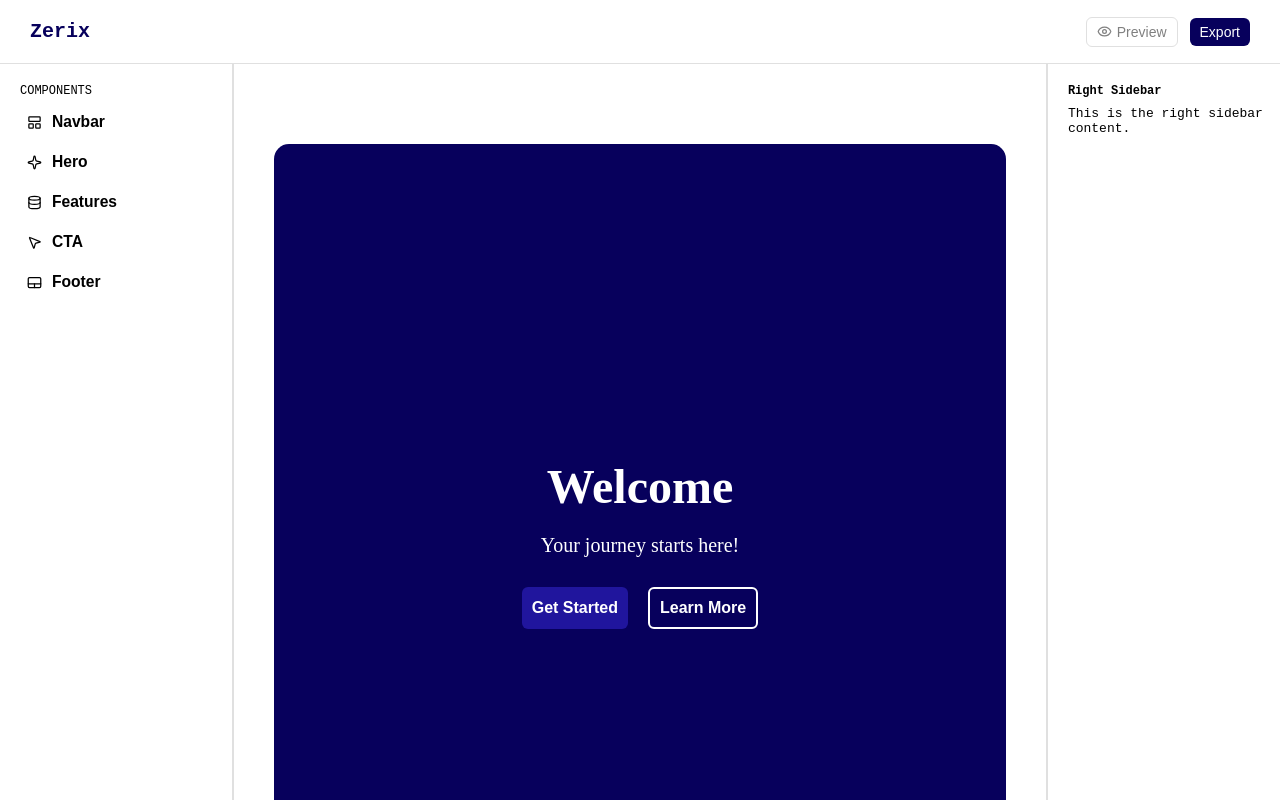
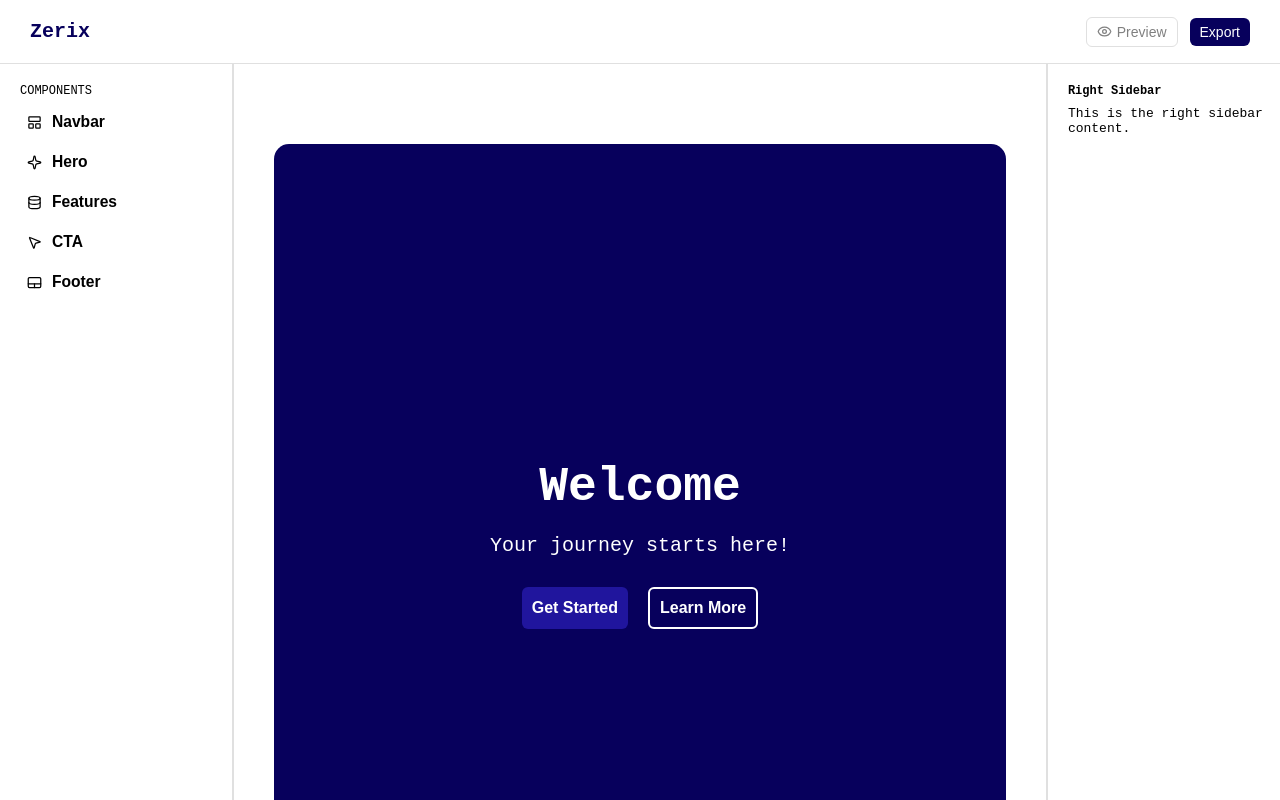
Before and after one commit to Sunjay77/zerix, a React (Vite) app: page / in a window 1280 px wide. Shown: the top 800 px of the page. Built offline with nearby package versions, Linux system fonts and the light colour scheme.

Commit message:
Remove monospace font-family from Navbar, LeftSidebar, and RightSidebar styles

```diff
--- a/src/components/elements/navbar/NavbarStyle.ts
+++ b/src/components/elements/navbar/NavbarStyle.ts
@@ -13,7 +13,6 @@ export const NavbarContent = styled.nav`
 
 export const LogoText = styled.h1`
   font-size: 20px;
-  font-family: monospace;
   color: #07005c;
 `;
 
--- a/src/components/elements/sidebar/leftsidebar/LeftSideBarStyle.ts
+++ b/src/components/elements/sidebar/leftsidebar/LeftSideBarStyle.ts
@@ -6,7 +6,6 @@ export const LeftSidebar = styled.div`
   flex-direction: column;
   gap: 0.5rem;
   border-right: .125rem solid #e0e0e0;
-  font-family: monospace;
   padding-left: 1.25rem;
   position: sticky;
   top: 0;
--- a/src/components/elements/sidebar/rightsidebar/RightSideBarStyle.ts
+++ b/src/components/elements/sidebar/rightsidebar/RightSideBarStyle.ts
@@ -9,7 +9,6 @@ export const RightSideBarSection = styled.section`
   flex-direction: column;
   gap: 0.5rem;
   border-left: 0.125rem solid #e0e0e0;
-  font-family: monospace;
   padding-left: 1.25rem;
   position: sticky;
   top: 0;
--- a/src/index.css
+++ b/src/index.css
@@ -4,3 +4,6 @@
   padding: 0;
   box-sizing: border-box;
 }
+body {
+    font-family: monospace;
+}
```
